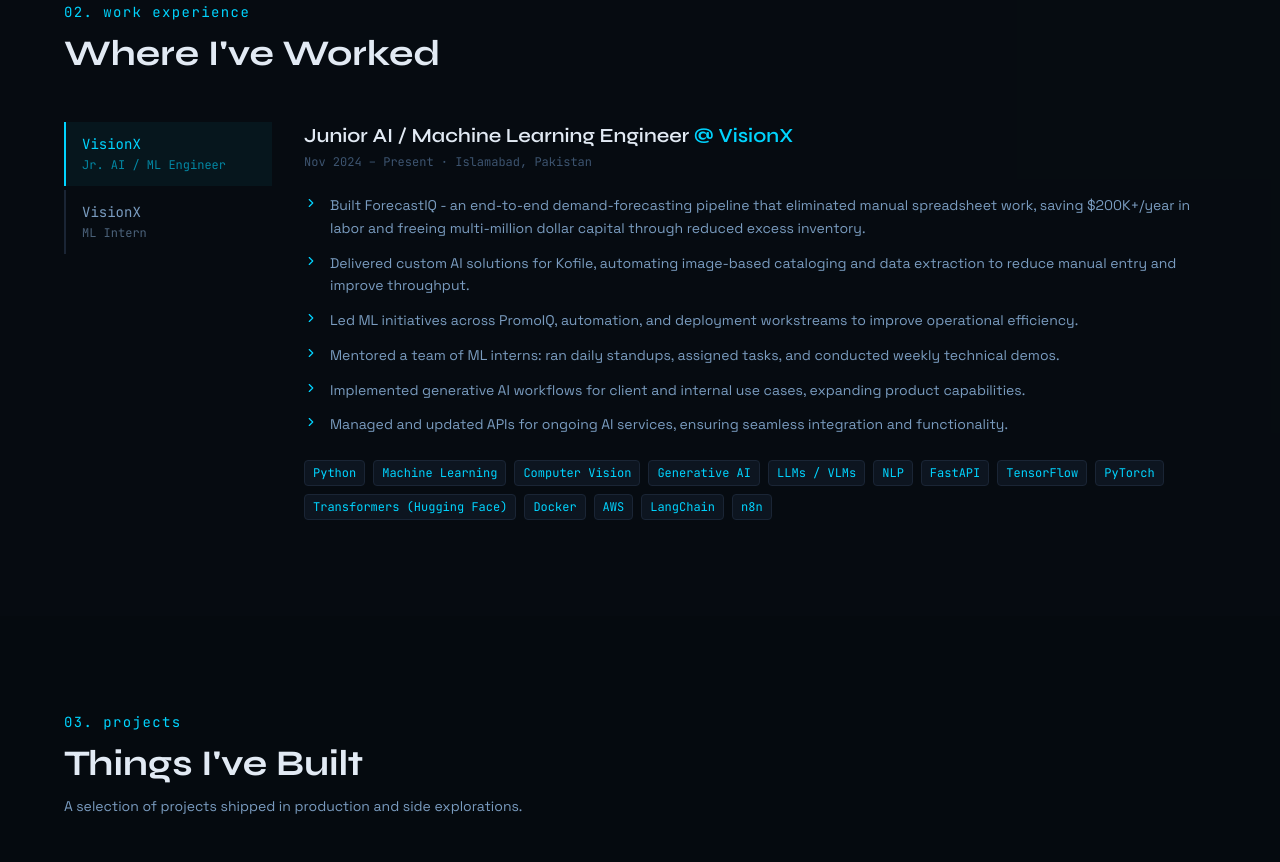
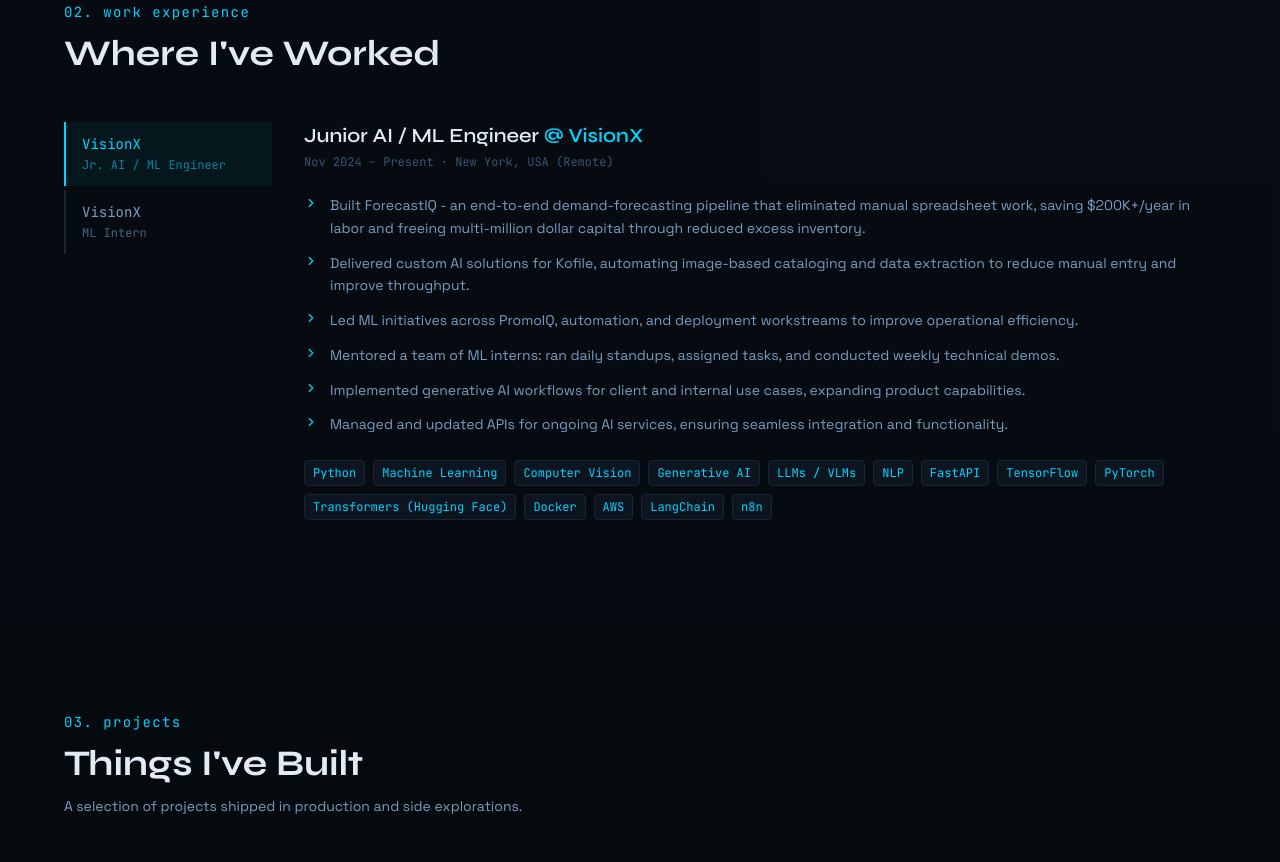
Before and after one commit to Haseeeb21/haseeb-portfolio, a React (Vite) app: page / in a window 1280 px wide. Shown: the part 1600-2462 px from the top of the page. Built offline with nearby package versions, Linux system fonts and the light colour scheme.

Commit message:
location update

```diff
--- a/src/sections/Experience.jsx
+++ b/src/sections/Experience.jsx
@@ -5,9 +5,9 @@
   {
     company: 'VisionX',
     tabLabel: 'Jr. AI / ML Engineer',
-    role: 'Junior AI / Machine Learning Engineer',
+    role: 'Junior AI / ML Engineer',
     period: 'Nov 2024 – Present',
-    location: 'Islamabad, Pakistan',
+    location: 'New York, USA (Remote)',
     highlights: [
       'Built ForecastIQ - an end-to-end demand-forecasting pipeline that eliminated manual spreadsheet work, saving $200K+/year in labor and freeing multi-million dollar capital through reduced excess inventory.',
       'Delivered custom AI solutions for Kofile, automating image-based cataloging and data extraction to reduce manual entry and improve throughput.',
```
